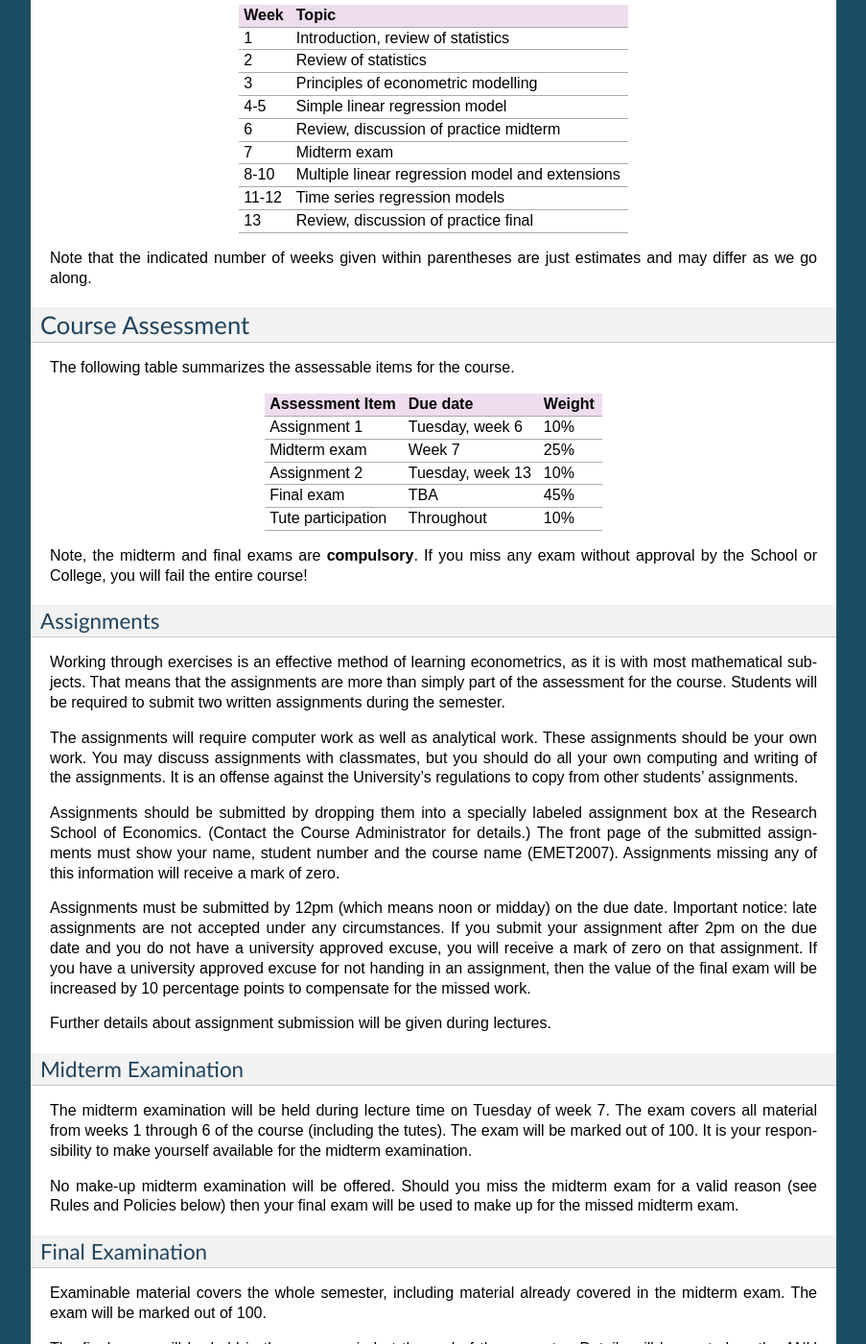
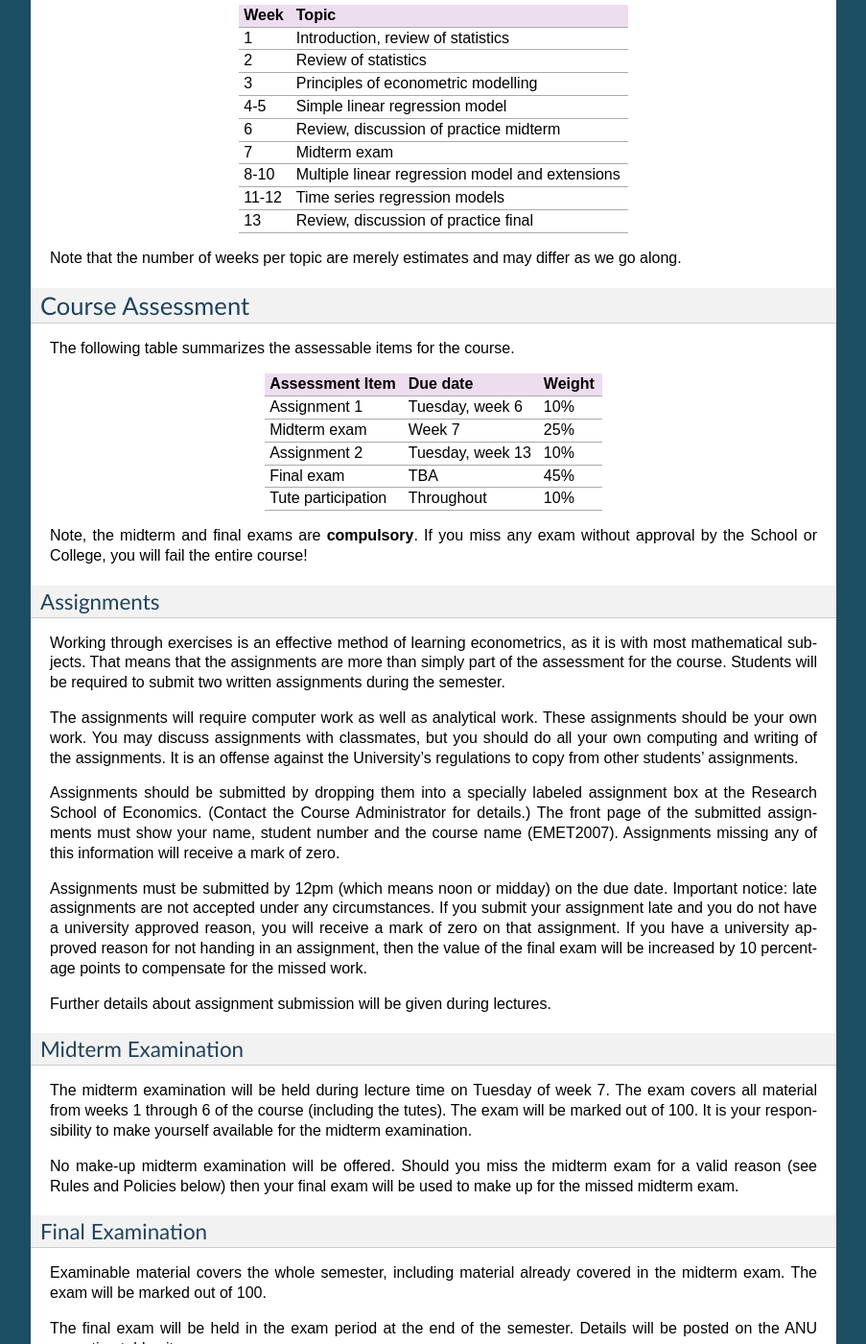
Before and after one commit to tsnoad/EMET2007, a Sphinx documentation site: the page built from source/course_outline.rst, in a window 1280 px wide and 1400 px high, scrolled down 2922 px. Shown: the whole window at 96% size, without its empty margins (198-1101 px from the left). Built offline with Sphinx 7.4.7, drawn with Linux system fonts in a browser that asks for light colours.

Commit message:
updated course outline

```diff
--- a/source/course_outline.rst
+++ b/source/course_outline.rst
@@ -206,8 +206,7 @@ Week                Topic
 13                  Review, discussion of practice final
 ================    =======================================================
 
-Note that the indicated number of weeks given within parentheses are just estimates and may differ
-as we go along.
+Note that the number of weeks per topic are merely estimates and may differ as we go along.
 
 
 
@@ -254,10 +253,9 @@ Assignments missing any of this information will receive a mark of zero.
 
 Assignments must be submitted by 12pm (which means noon or midday) on the due date. Important
 notice: late assignments are not accepted under any circumstances. If you submit your assignment
-after 2pm on the due date and you do not have a university approved excuse, you will receive a mark
-of zero on that assignment.  If you have a university approved excuse for not handing in an
-assignment, then the value of the final exam will be increased by 10 percentage points to compensate
-for the missed work.
+late and you do not have a university approved reason, you will receive a mark of zero on that
+assignment.  If you have a university approved reason for not handing in an assignment, then the
+value of the final exam will be increased by 10 percentage points to compensate for the missed work.
 
 Further details about assignment submission will be given during lectures.
 
```
